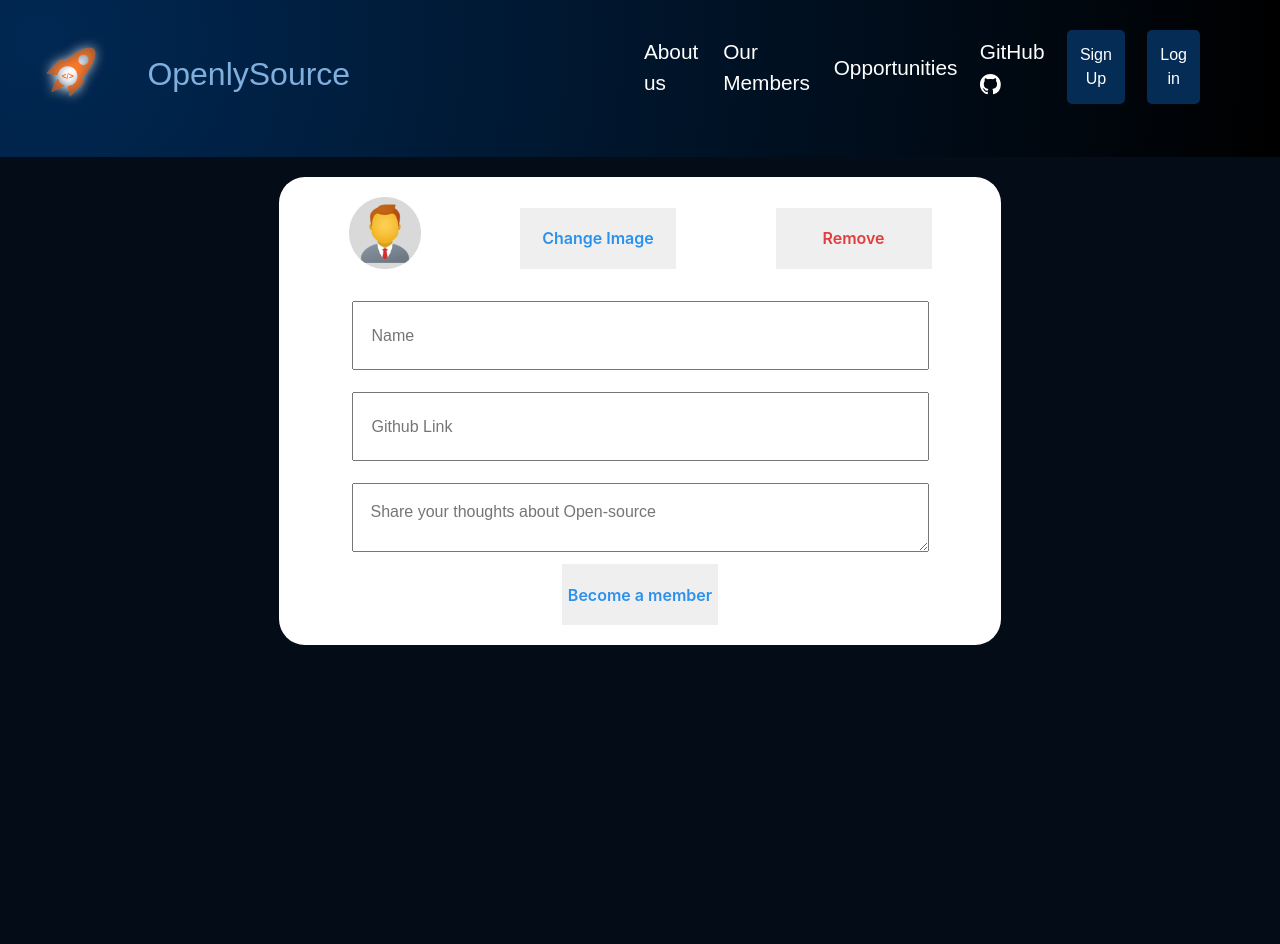
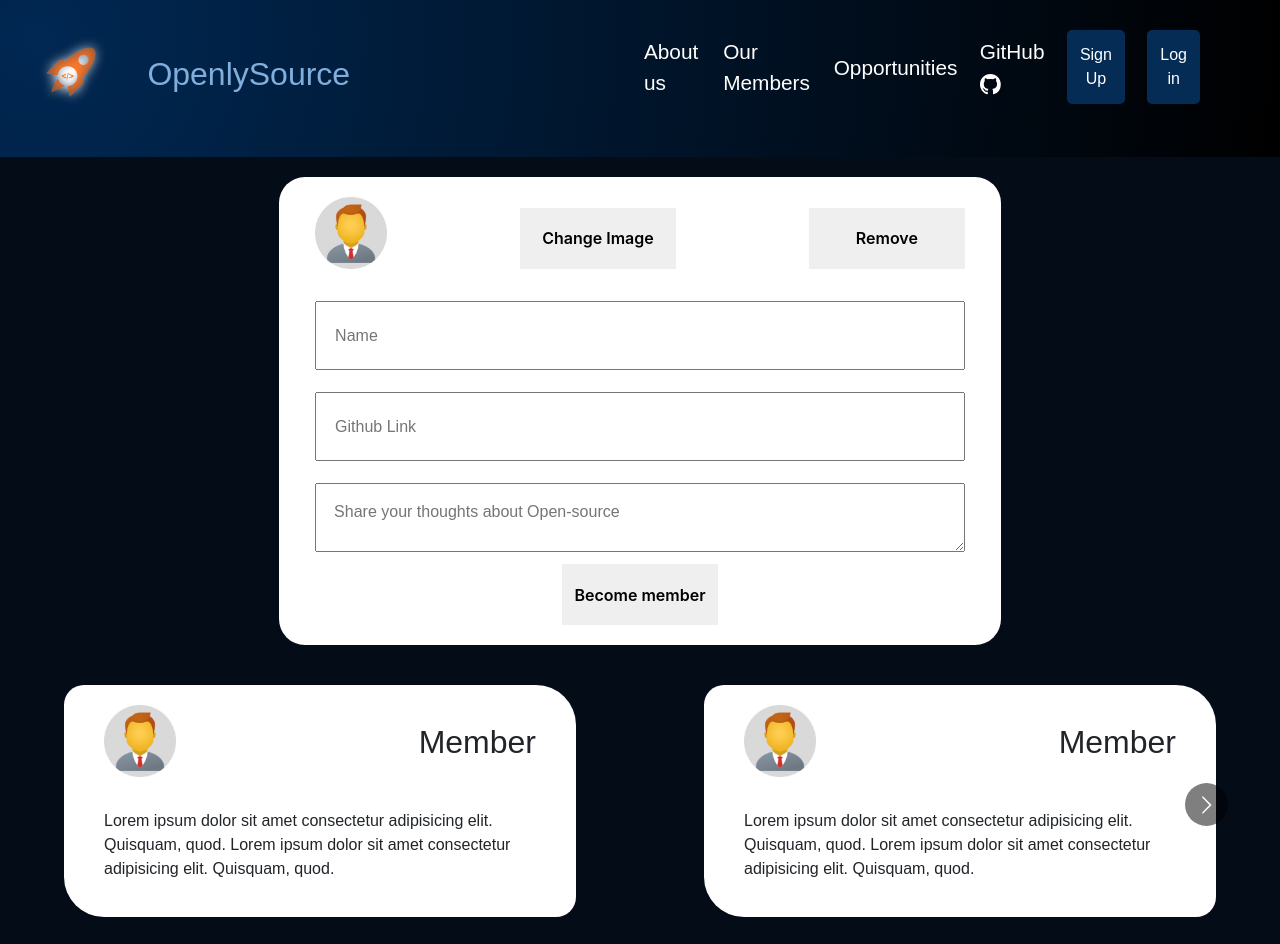
Before and after one commit to hparashar27/OpenlySource, a React (Create React App) app: page /Members in a window 1280 px wide. Before the commit the page ends 800 px from the top, so only its background shows below. Built offline with nearby package versions, Linux system fonts and the light colour scheme; a web font is replaced by a local one.

Commit message:
Members page completed
Used react-multi-carousel package for the member carousel

```diff
--- a/package.json
+++ b/package.json
@@ -7,10 +7,12 @@
     "@testing-library/jest-dom": "^5.16.5",
     "@testing-library/react": "^13.4.0",
     "@testing-library/user-event": "^13.5.0",
+    "axios": "^1.3.2",
     "react": "^18.2.0",
     "react-bootstrap-validation": "^0.1.11",
     "react-dom": "^18.2.0",
     "react-icons": "^4.7.1",
+    "react-multi-carousel": "^2.8.2",
     "react-router-dom": "^5.3.4",
     "react-scripts": "^5.0.1",
     "styled-components": "^5.3.6",
--- a/src/Components/Members/Member.css
+++ b/src/Components/Members/Member.css
@@ -1,3 +1,4 @@
+/* Home */
 form {
     display: flex;
     justify-content: center;
@@ -7,14 +8,14 @@ form {
 }
 .box {
     display: flex;
-    width: 722px;
-    border-radius: 26px;
+    width: 45.125rem;
+    border-radius: 1.625rem;
     background: #ffffff;
     backdrop-filter: blur(2px);
     margin-top: 1.25rem;
-    padding: 20px 0;
+    padding: 1.25rem 0;
 }
-.profile {
+.header__profile {
     width: 4.5rem;
 }
 
@@ -22,19 +23,20 @@ form {
     display: flex;
     justify-content: space-between;
     align-items: center;
-    margin-bottom: 22px;
-    width: 583px;
+    margin-bottom: 1.375rem;
+    width: 90%;
 }
 
 .middle {
     display: flex;
     flex-direction: column;
     align-items: center;
+    width: 100%;
 }
 
 .input {
-    width: 577px;
-    height: 69px;
+    width: 90%;
+    height: 4.3125rem;
     margin: 0 auto;
     margin-bottom: 1.375rem;
     padding-left: 1.125rem;
@@ -43,39 +45,75 @@ form {
 .input-textarea {
     padding: 1rem 0;
     padding-left: 1.125rem;
-    width: 577px;
-    height: 69px;
+    width: 90%;
+    height: 4.3125rem;
     margin: 0 auto;
-    margin-bottom: 12px;
+    margin-bottom: 0.75rem;
 }
 
-.primary-btn {
-    width: 156px;
-    height: 61px;
+.header__btn {
+    width: 9.75rem;
+    height: 3.8125rem;
     border: none;
     font-family: 'Inter';
     font-style: normal;
     font-weight: 600;
-    font-size: 16px;
-    color: #2c91ed;
+    font-size: 1rem;
     cursor: pointer;
 }
 
-.secondary-btn {
-    width: 156px;
-    height: 61px;
-    border: none;
-    font-family: 'Inter';
-    font-style: normal;
-    font-weight: 600;
-    font-size: 16px;
-    color: #de3e3e;
-    cursor: pointer;
+/* Cards */
+.carousal {
+    margin-top: 1.25rem;
+    padding: 1.25rem 0;
 }
 
-.primary-btn:hover {
-    background-color: #2c90ed32;
+.carousal__card {
+    width: 80%;
+    background-color: white;
+    padding: 20px 2.5rem;
+    border-radius: 1.25rem 2.5rem;
+    margin: 0 auto;
 }
-.secondary-btn:hover {
-    background-color: #de3e3e5c;
+
+.carousal__card .carousal__header {
+    display: flex;
+    justify-content: space-between;
+    align-items: center;
+    margin-bottom: 1.375rem;
 }
+
+.carousal__card .carousal__header .profile {
+    width: 4.5rem;
+}
+
+/* Media */
+@media only screen and (max-width: 767px) {
+    .box {
+        width: calc(100% - 40px);
+        padding: 1.25rem;
+    }
+    .header__btn {
+        width: 100%;
+        margin-top: 1.25rem;
+    }
+    .input {
+        width: 100%;
+        margin-bottom: 1.25rem;
+    }
+    .input-textarea {
+        width: 100%;
+    }
+    .header {
+        flex-direction: column;
+        align-items: center;
+        text-align: center;
+    }
+    .header__profile {
+        margin-bottom: 1.25rem;
+    }
+    .header__btn {
+        margin-top: 1.25rem;
+        width: 100%;
+    }
+}
--- a/src/Components/Members/Member.js
+++ b/src/Components/Members/Member.js
@@ -1,13 +1,43 @@
 import React from 'react';
 import profile from '../../assets/images/profile.png';
+import Carousel from 'react-multi-carousel';
+import 'react-multi-carousel/lib/styles.css';
 import './Member.css';
 const Member = () => {
+    const responsive = {
+        superLargeDesktop: {
+            breakpoint: { max: 4000, min: 3000 },
+            items: 5,
+        },
+        desktop: {
+            breakpoint: { max: 3000, min: 1024 },
+            items: 3,
+        },
+        tablet: {
+            breakpoint: { max: 1024, min: 464 },
+            items: 2,
+        },
+        mobile: {
+            breakpoint: { max: 464, min: 0 },
+            items: 1,
+        },
+    };
     return (
+        <>
             <form action="" className="box">
                 <div className="header">
-                <img src={profile} className="profile" alt="" />
-                <button className="primary-btn">Change Image</button>
-                <button className="secondary-btn">Remove</button>
+                    <img src={profile} className="header__profile" alt="" />
+                    <button
+                        type="file"
+                        id="myFile"
+                        name="filename"
+                        className="header__btn header__btn--primary"
+                    >
+                        Change Image
+                    </button>
+                    <button className="header__btn header__btn--secondary">
+                        Remove
+                    </button>
                 </div>
                 <div className="middle">
                     <input className="input" type="text" placeholder="Name" />
@@ -22,9 +52,59 @@ const Member = () => {
                         className="input-textarea"
                         placeholder="Share your thoughts about Open-source"
                     ></textarea>
-                <button className="primary-btn">Become a member</button>
+                    <button className="header__btn header__btn--primary">
+                        Become member
+                    </button>
                 </div>
             </form>
+            {/* Body */}
+            <Carousel className="carousal" responsive={responsive}>
+                <div className="carousal__card">
+                    <div className="carousal__header">
+                        <img src={profile} className="profile" alt="" />
+                        <h2>Member</h2>
+                    </div>
+                    <p>
+                        Lorem ipsum dolor sit amet consectetur adipisicing elit.
+                        Quisquam, quod. Lorem ipsum dolor sit amet consectetur
+                        adipisicing elit. Quisquam, quod.
+                    </p>
+                </div>
+                <div className="carousal__card">
+                    <div className="carousal__header">
+                        <img src={profile} className="profile" alt="" />
+                        <h2>Member</h2>
+                    </div>
+                    <p>
+                        Lorem ipsum dolor sit amet consectetur adipisicing elit.
+                        Quisquam, quod. Lorem ipsum dolor sit amet consectetur
+                        adipisicing elit. Quisquam, quod.
+                    </p>
+                </div>
+                <div className="carousal__card">
+                    <div className="carousal__header">
+                        <img src={profile} className="profile" alt="" />
+                        <h2>Member</h2>
+                    </div>
+                    <p>
+                        Lorem ipsum dolor sit amet consectetur adipisicing elit.
+                        Quisquam, quod. Lorem ipsum dolor sit amet consectetur
+                        adipisicing elit. Quisquam, quod.
+                    </p>
+                </div>
+                <div className="carousal__card">
+                    <div className="carousal__header">
+                        <img src={profile} className="profile" alt="" />
+                        <h2>Member</h2>
+                    </div>
+                    <p>
+                        Lorem ipsum dolor sit amet consectetur adipisicing elit.
+                        Quisquam, quod. Lorem ipsum dolor sit amet consectetur
+                        adipisicing elit. Quisquam, quod.
+                    </p>
+                </div>
+            </Carousel>
+        </>
     );
 };
 
```
Also changed, not shown: src/Components/Opportunities/Opportunities.js (+35 -21 lines), 1 other file (tests, documents, lock files or other folders). Lines whose indentation alone changed are shown as unchanged.
